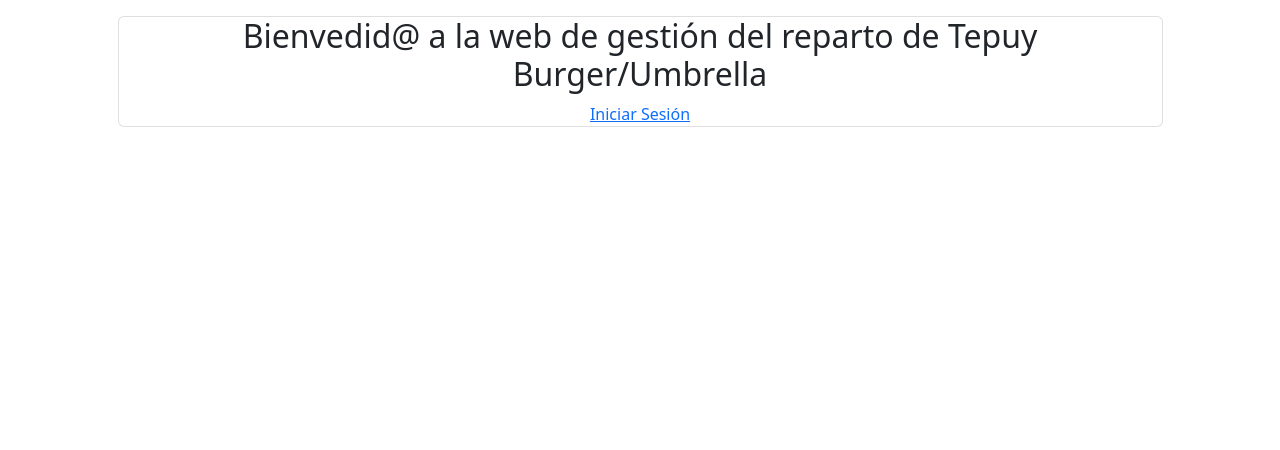
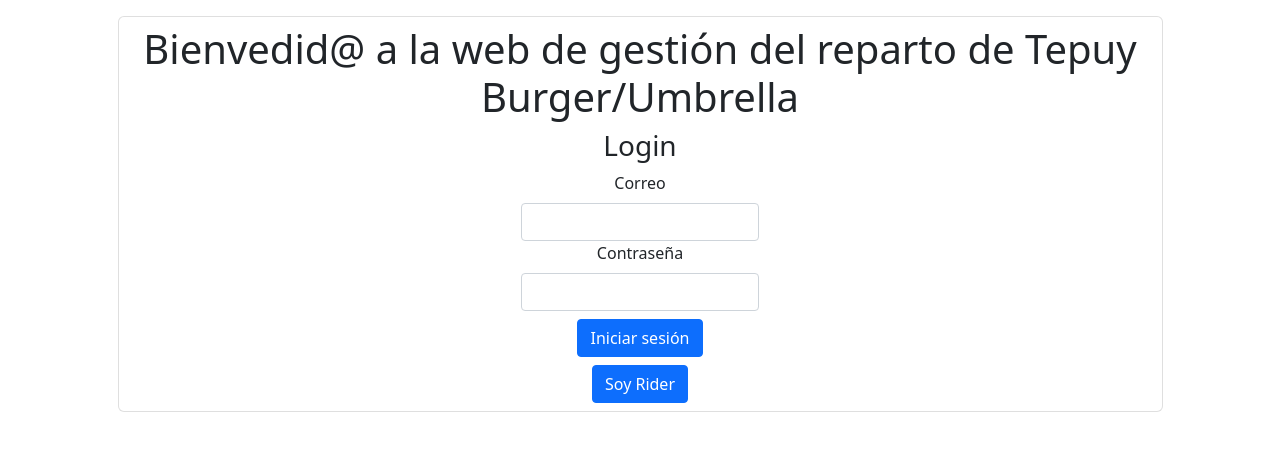
Before and after one commit to turoar23/Gestion-pedidos, a React (Create React App) app in the folder client/: page / in a window 1280 px wide. Shown: the top 450 px of the page. Built offline with nearby package versions, Linux system fonts and the light colour scheme; no server answers.

Commit message:
Se han unificado los login

```diff
--- a/client/src/App.js
+++ b/client/src/App.js
@@ -1,7 +1,6 @@
 import { Routes, Route } from 'react-router-dom';
 import React, { Fragment, Suspense } from 'react';
 
-import LoginPage from './components/pages/LoginPage';
 import Page404 from './components/pages/errors/404';
 import { getUser } from './components/lib/jwt';
 
@@ -15,9 +14,8 @@
 import RequireAuth from './components/auth/RequireAuth';
 
 const OrdersPage = React.lazy(() => import('./components/pages/OrdersPage'));
-const RiderPage = React.lazy(() => import('./components/pages/rider/RiderPage'));
+const RiderPage = React.lazy(() => import('./components/pages/RiderPage'));
 const HomePage = React.lazy(() => import('./components/pages/HomePage'));
-const RiderLoginPage = React.lazy(() => import('./components/pages/rider/RiderLoginPage'));
 
 function App() {
   const user = getUser();
@@ -35,35 +33,12 @@
           }
         />
         <Route
-          path='/orders'
-          element={
-            <React.Suspense>
-              <OrdersPage />
-            </React.Suspense>
-          }
-        />
-        <Route
           path='/rider'
           exact
           element={
             <React.Suspense>
-              <RiderLoginPage />
-            </React.Suspense>
-          }
-        />
-        <Route
-          path='/rider/:riderId'
-          element={
-            <React.Suspense>
+              {/* <RiderLoginPage /> */}
               <RiderPage />
-            </React.Suspense>
-          }
-        />
-        <Route
-          path='/admin/login'
-          element={
-            <React.Suspense>
-              <LoginPage />
             </React.Suspense>
           }
         />
--- a/client/src/components/layout/admin/MainContainer.js
+++ b/client/src/components/layout/admin/MainContainer.js
@@ -13,7 +13,7 @@
   const handleLogout = () => {
     removeJwt();
 
-    navigate('/admin/login');
+    navigate('/');
   };
   const toggleSideNavBar = () => {
     if (widthNavigation === 1) setWidthNavigation(2);
--- a/client/src/components/pages/HomePage.js
+++ /dev/null
@@ -1,21 +0,0 @@
-import { Link } from 'react-router-dom';
-import Card from '../UI/Card';
-import Content from '../UI/Content';
-
-const HomePage = () => {
-	return (
-		<div>
-			<Content>
-				<Card>
-					<h2>
-						Bienvedid@ a la web de gestión del reparto de Tepuy
-						Burger/Umbrella
-					</h2>
-					<Link to='/rider'>Iniciar Sesión</Link>
-				</Card>
-			</Content>
-		</div>
-	);
-};
-
-export default HomePage;
--- /dev/null
+++ b/client/src/components/pages/HomePage.jsx
@@ -0,0 +1,37 @@
+import { useState } from 'react';
+import { Button } from 'react-bootstrap';
+
+import Card from '../UI/Card';
+import Content from '../UI/Content';
+import LoginPage from './login/LoginPage';
+import RiderLogin from './login/RiderLoginPage';
+
+const HomePage = () => {
+  const [isRider, setIsRider] = useState(false);
+
+  const handleToggleIsRider = () => {
+    setIsRider(!isRider);
+  };
+
+  return (
+    <Content>
+      <Card className="p-2">
+        <h1>Bienvedid@ a la web de gestión del reparto de Tepuy Burger/Umbrella</h1>
+        {!isRider && (
+          <>
+            <LoginPage />
+            <Button onClick={handleToggleIsRider}>Soy Rider</Button>
+          </>
+        )}
+        {isRider && (
+          <>
+            <RiderLogin />
+            <Button onClick={handleToggleIsRider}>Soy restaurante</Button>
+          </>
+        )}
+      </Card>
+    </Content>
+  );
+};
+
+export default HomePage;
--- /dev/null
+++ b/client/src/components/pages/RiderPage.jsx
@@ -0,0 +1,20 @@
+import { useEffect } from 'react';
+import { Navigate } from 'react-router';
+
+import RiderContent from '../riders/RiderContent';
+
+const Rider = () => {
+  const rider = JSON.parse(localStorage.getItem('rider'));
+
+  useEffect(() => {
+    document.title = 'Rider';
+  }, []);
+
+  if (!rider) {
+    return  <Navigate to={'/'} replace />;
+  }
+
+  return <RiderContent riderId={rider._id} riderName={rider.name} />;
+};
+
+export default Rider;
--- a/client/src/components/pages/LoginPage.js
+++ b/client/src/components/pages/login/LoginPage.jsx
@@ -1,8 +1,9 @@
 import { useRef } from 'react';
 import { Button, Col, Form, Row } from 'react-bootstrap';
 import { useNavigate } from 'react-router-dom';
-import { login } from '../lib/api';
-import { setJwt } from '../lib/jwt';
+
+import { login } from '../../lib/api';
+import { setJwt } from '../../lib/jwt';
 
 const LoginPage = props => {
   const navigate = useNavigate();
@@ -26,14 +27,14 @@
   };
 
   return (
-    <Row className='justify-content-center align-middle'>
-      <Col md={3} xs={11} className="mt-5">
+    <Row className='justify-content-center align-middle mt-2 mb-2'>
+      <Col md={3} xs={11}>
+        <h3>Login</h3>
         <Form onSubmit={handleLogin}>
           <Form.Group controlId='formBasicEmail'>
             <Form.Label>Correo</Form.Label>
             <Form.Control type='email' ref={usernameRef} />
           </Form.Group>
-
           <Form.Group controlId='formBasicPassword'>
             <Form.Label>Contraseña</Form.Label>
             <Form.Control type='password' ref={passwordRef} />
--- /dev/null
+++ b/client/src/components/pages/login/RiderLoginPage.jsx
@@ -0,0 +1,50 @@
+import { useRef, useEffect } from 'react';
+import { Form, Button, Row, Col } from 'react-bootstrap';
+import { useNavigate } from 'react-router';
+
+import useHttp from '../../hooks/use-http';
+import { getRiderByCode } from '../../lib/api';
+
+const RiderLogin = props => {
+  const navigate = useNavigate();
+  const codeRef = useRef();
+  const { sendRequest, status, data } = useHttp(getRiderByCode, true);
+  let error = null;
+
+  const submitHandler = async event => {
+    event.preventDefault();
+    const code = codeRef.current.value.trim();
+    await sendRequest({ code: code });
+  };
+  useEffect(() => {
+    document.title = 'Rider';
+  }, []);
+
+  if (status === 'completed') {
+    if (data.result) {
+      error = null;
+      navigate(`/rider`);
+      localStorage.setItem('rider', JSON.stringify(data.result));
+    } else {
+      error = <div>Pin incorrecto</div>;
+    }
+  }
+
+  return (
+    <Row className='justify-content-center align-middle mt-2 mb-2'>
+      <Col md={3} xs={11} className='mt-2'>
+        <h3>Introduce tu código</h3>
+        {error}
+        <Form onSubmit={submitHandler}>
+          <Form.Group className='mb-3' controlId='formGridAddress1'>
+            <Form.Label>Código</Form.Label>
+            <Form.Control ref={codeRef} required />
+          </Form.Group>
+          <Button type='submit'>Iniciar sesión</Button>
+        </Form>
+      </Col>
+    </Row>
+  );
+};
+
+export default RiderLogin;
--- a/client/src/components/pages/rider/RiderLoginPage.js
+++ /dev/null
@@ -1,51 +0,0 @@
-import { useRef, useEffect } from 'react';
-import { Fragment } from 'react';
-import { Form, Button } from 'react-bootstrap';
-import { Navigate } from 'react-router';
-
-import useHttp from '../../hooks/use-http';
-import { getRiderByCode } from '../../lib/api';
-
-const RiderLogin = props => {
-	const navigate = Navigate();
-	const codeRef = useRef();
-	const { sendRequest, status, data } = useHttp(getRiderByCode, true);
-	let error = null;
-
-	const submitHandler = async event => {
-		event.preventDefault();
-		const code = codeRef.current.value.trim();
-		await sendRequest({ code: code });
-	};
-	useEffect(() => {
-		document.title = 'Rider';
-	}, []);
-
-	if (status === 'completed') {
-		if (data.result) {
-			error = null;
-			navigate(`/rider/${data.result._id}`);
-			localStorage.setItem('rider', JSON.stringify(data.result));
-		} else {
-			error = (
-				<div>Pin incorrecto</div>
-			)
-		}
-	}
-
-	return (
-		<Fragment>
-			<h2>Introduce tu código</h2>
-			{error}
-			<Form onSubmit={submitHandler}>
-				<Form.Group className='mb-3' controlId='formGridAddress1'>
-					<Form.Label>Código</Form.Label>
-					<Form.Control ref={codeRef} required />
-				</Form.Group>
-				<Button type='submit'>Log-in</Button>
-			</Form>
-		</Fragment>
-	);
-};
-
-export default RiderLogin;
--- a/client/src/components/pages/rider/RiderPage.js
+++ /dev/null
@@ -1,24 +0,0 @@
-import { useEffect } from 'react';
-import { useNavigate, useParams } from 'react-router';
-import RiderContent from '../../riders/RiderContent';
-
-const Rider = () => {
-	const params = useParams();
-	const riderInfo = JSON.parse(localStorage.getItem('rider'));
-	const riderId = params.riderId;
-	const navigate = useNavigate();
-
-	useEffect(() => {
-		document.title = 'Rider';
-	}, []);
-
-	if (riderInfo && riderInfo._id === riderId) {
-		console.log('Login succesfully');
-	} else {
-		// Tiene que iniciar sesion
-		navigate('/rider');
-	}
-	return <RiderContent riderId={riderId} riderName={riderInfo.name} />;
-};
-
-export default Rider;
```
